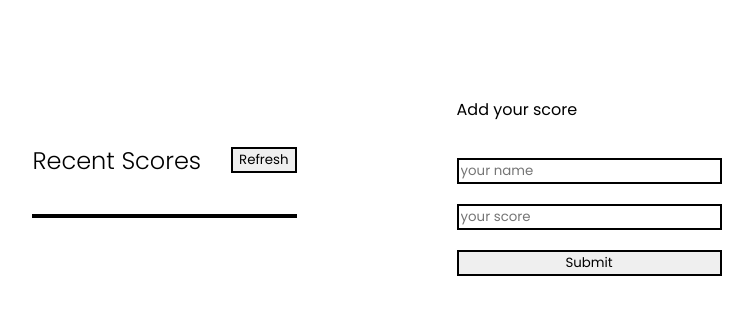
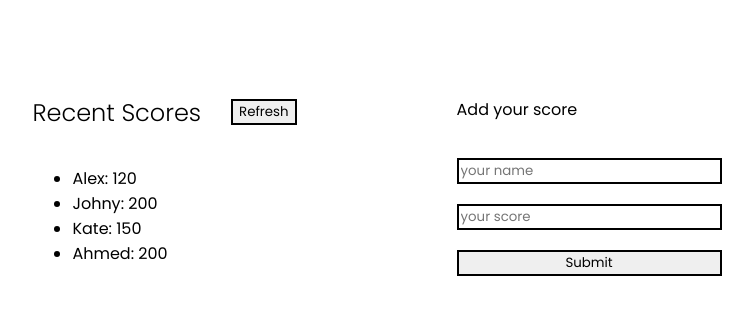
Before and after one commit to L2oukmane/Leaderboard, a website built with webpack: page src/index.html in a window 1280 px wide. Shown: the part 267-582 px from the top of the page, without its empty margins (263-1016 px from the left). Built offline with nearby package versions, Linux system fonts and the light colour scheme.

Commit message:
Generate content dynamically with JavaScript

```diff
--- /dev/null
+++ b/modules/scores.js
@@ -0,0 +1,31 @@
+const scores =[
+	{
+		name: 'Alex',
+		score: 120,
+	},
+	{
+		name: 'Johny',
+		score:200,
+	},
+	{
+		name:'Kate',
+		score:150,
+	},
+	{
+		name:'Ahmed',
+		score:200,
+	},
+];
+
+const scoreList = document.getElementById('score-list');
+
+const addScore = () => {
+scores.forEach((score) => {
+	const list = document.createElement('li');
+	list.className = 'list-item';
+	list.textContent = `${score.name}: ${score.score}`;
+	scoreList.appendChild(list);
+});
+};
+
+export default addScore;
--- a/src/index.html
+++ b/src/index.html
@@ -19,7 +19,7 @@
 						 <button class="refresh">Refresh</button>
 					 </div>
 
-					 		<ul id="score">
+					 		<ul id="score-list">
               	<!--will be added dynamically with JavaScript -->
 					 		</ul>
 		 		</div>
--- a/src/index.js
+++ b/src/index.js
@@ -1 +1,4 @@
 import './style.css';
+import addScore from '../modules/scores.js';
+
+document.addEventListener('DOMContentLoaded', addScore);
```
Also changed, not shown: dist/index.html, dist/main.js, dist/main.js.LICENSE.txt (deleted).
